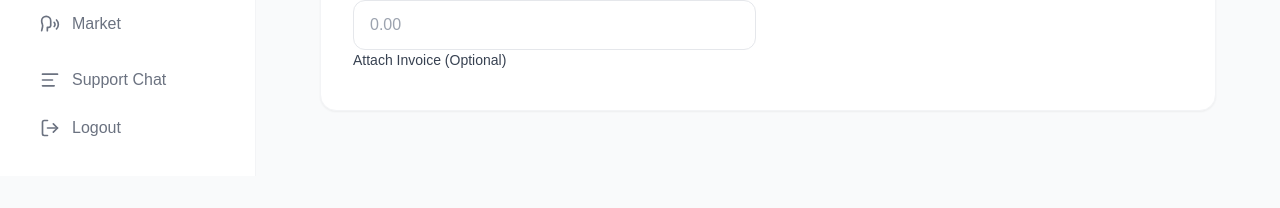
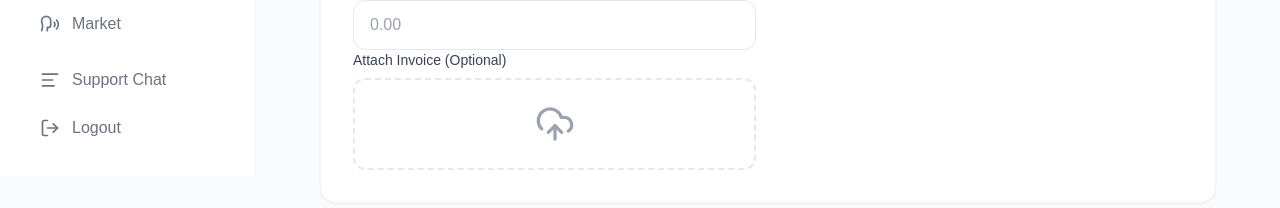
Before and after one commit to Abusadiq006/bridge-pay-dashboard, a React (Vite) app: page /dashboard/add-request in a window 1280 px wide. Shown: the part 320-528 px from the top of the page. Built offline with nearby package versions, Linux system fonts and the light colour scheme; a web font is replaced by a local one.

Commit message:
implementing file upload space and icon

```diff
--- a/src/pages/AddRequest.jsx
+++ b/src/pages/AddRequest.jsx
@@ -41,6 +41,10 @@ const AddRequest = () => {
                                         {/* File Upload */}
                                         <div>
                                         <label className="block text-sm font-medium text-gray-700 mb-2">Attach Invoice (Optional)</label>
+                                            <div className="border-2 border-dashed border-gray-200 rounded-xl p-6 text-center hover:border-purple-300 transition-colors cursor-pointer">
+                                            <UploadCloud className="mx-auto h-10 w-10 text-gray-400" />
+
+                                            </div>
                                         </div>
                                     </div>
                                 </div>
```
